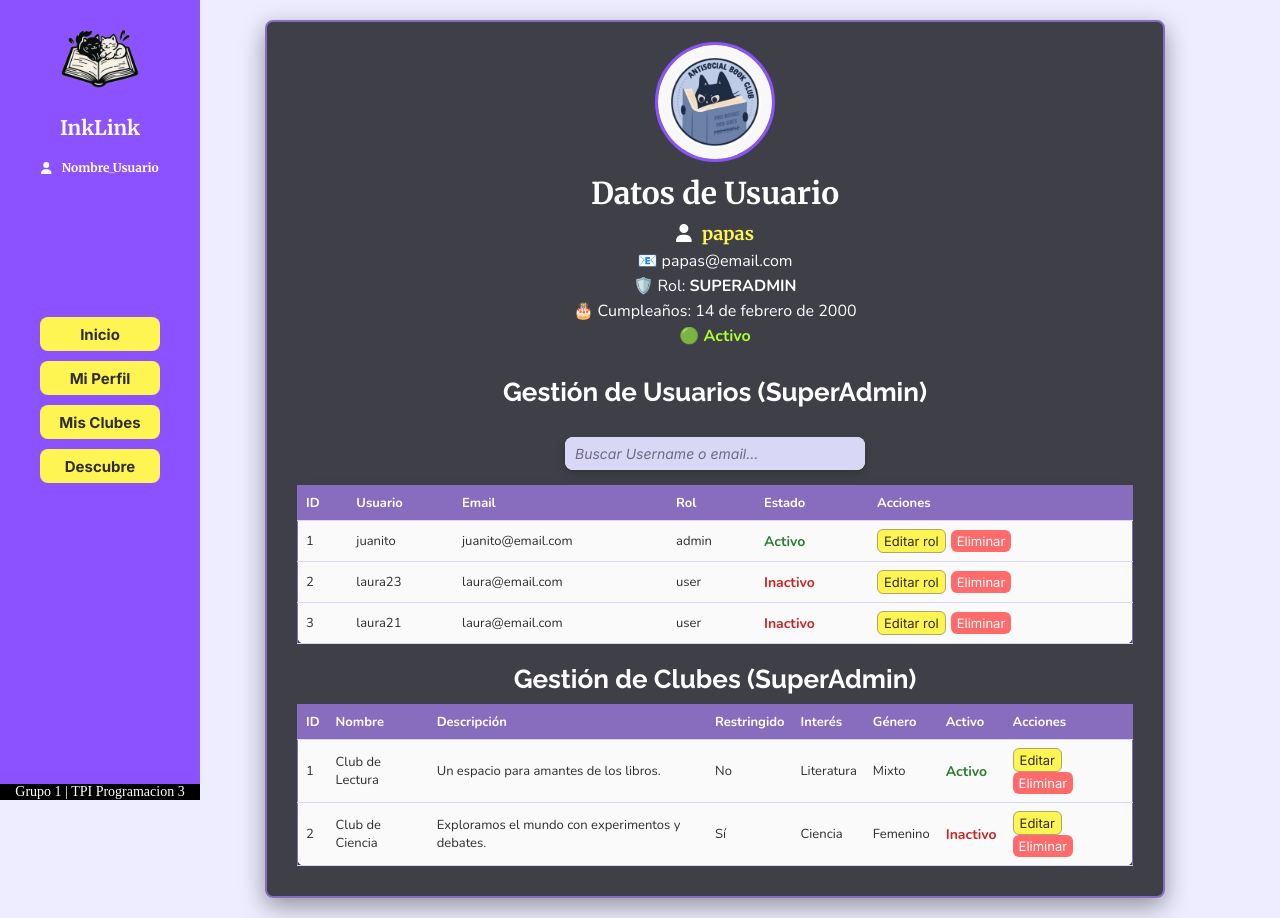
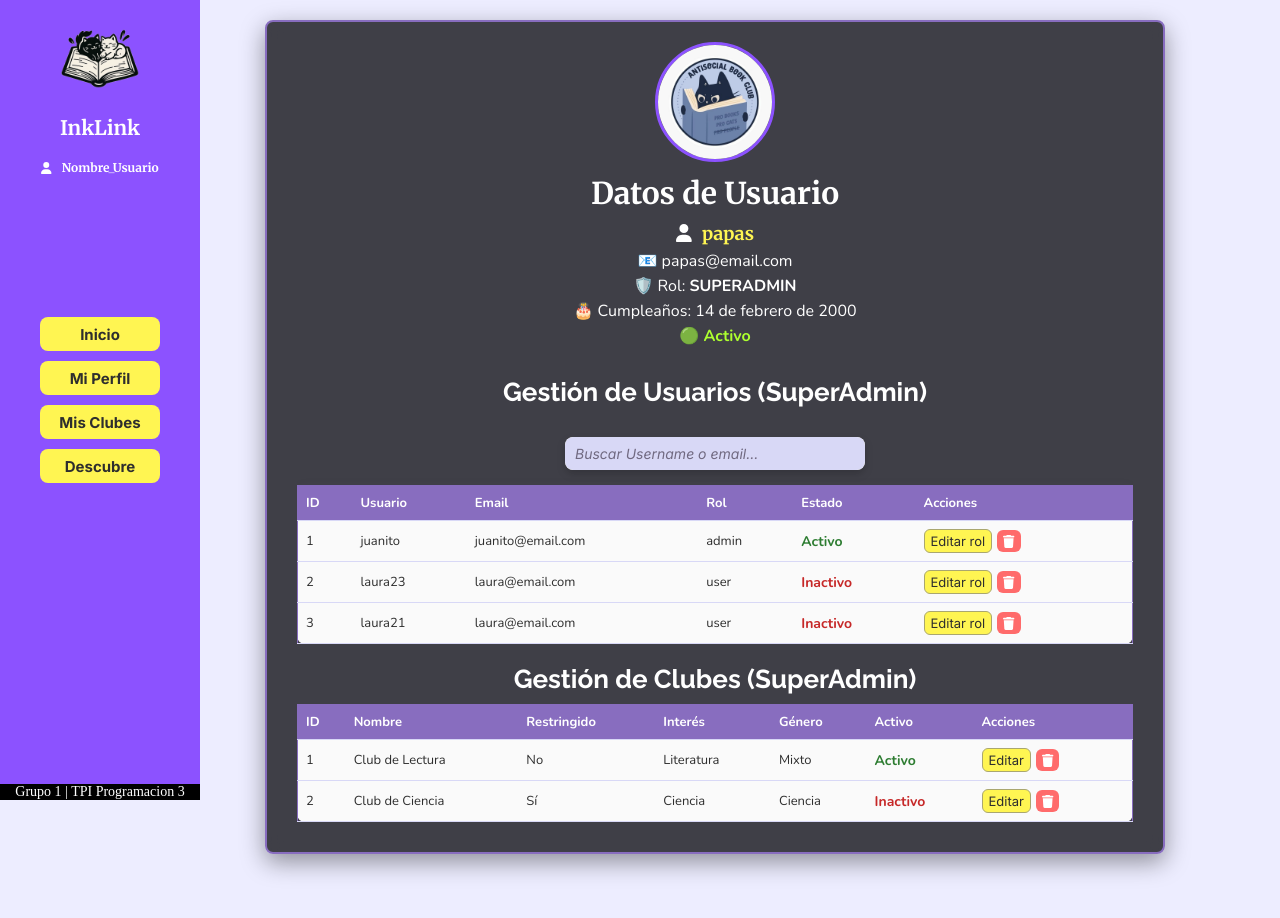
Before and after one commit to GGabi40/TPI-Programacion3, a React (Vite) app in the folder frontend/: page /mi-perfil in a window 1280 px wide. After the commit the page ends 874 px from the top, so only its background shows below. Built offline with nearby package versions, Linux system fonts and the light colour scheme.

Commit message:
update table

```diff
--- a/frontend/src/components/profile/AdminManagement/ClubsTable.jsx
+++ b/frontend/src/components/profile/AdminManagement/ClubsTable.jsx
@@ -1,4 +1,6 @@
 import React from "react";
+import { FontAwesomeIcon } from "@fortawesome/react-fontawesome";
+import { faTrash } from "@fortawesome/free-solid-svg-icons";
 
 const ClubsTable = () => {
   const mockClubs = [
@@ -18,7 +20,7 @@
       description: "Exploramos el mundo con experimentos y debates.",
       restricted: true,
       interest: "Ciencia",
-      gender: "Femenino",
+      gender: "Ciencia",
       isActive: false,
       activityId: 102,
     },
@@ -39,7 +41,7 @@
           <tr>
             <th>ID</th>
             <th>Nombre</th>
-            <th>Descripción</th>
+            {/* <th>Descripción</th> */}
             <th>Restringido</th>
             <th>Interés</th>
             <th>Género</th>
@@ -52,7 +54,7 @@
             <tr key={club.id}>
               <td>{club.id}</td>
               <td>{club.name}</td>
-              <td>{club.description}</td>
+              {/* <td>{club.description}</td> */}
               <td>{club.restricted ? "Sí" : "No"}</td>
               <td>{club.interest}</td>
               <td>{club.gender}</td>
@@ -74,7 +76,7 @@
                   className="btn-delete"
                   onClick={() => handleDeleteClub(club.id)}
                 >
-                  Eliminar
+                  <FontAwesomeIcon icon={faTrash} />
                 </button>
               </td>
             </tr>
--- a/frontend/src/components/profile/AdminManagement/UsersTable.jsx
+++ b/frontend/src/components/profile/AdminManagement/UsersTable.jsx
@@ -1,5 +1,7 @@
 import React, { useState } from "react";
 import Search from "../../search/Search";
+import { FontAwesomeIcon } from "@fortawesome/react-fontawesome";
+import { faTrash } from "@fortawesome/free-solid-svg-icons";
 
 const UsersTable = () => {
   /* EJEMPLO CON USUARIOS RANDOM */
@@ -89,7 +91,7 @@
                   className="btn-delete"
                   onClick={() => handleDeleteUser(u.id)}
                 >
-                  Eliminar
+                  <FontAwesomeIcon icon={faTrash} />
                 </button>
               </td>
             </tr>
```
